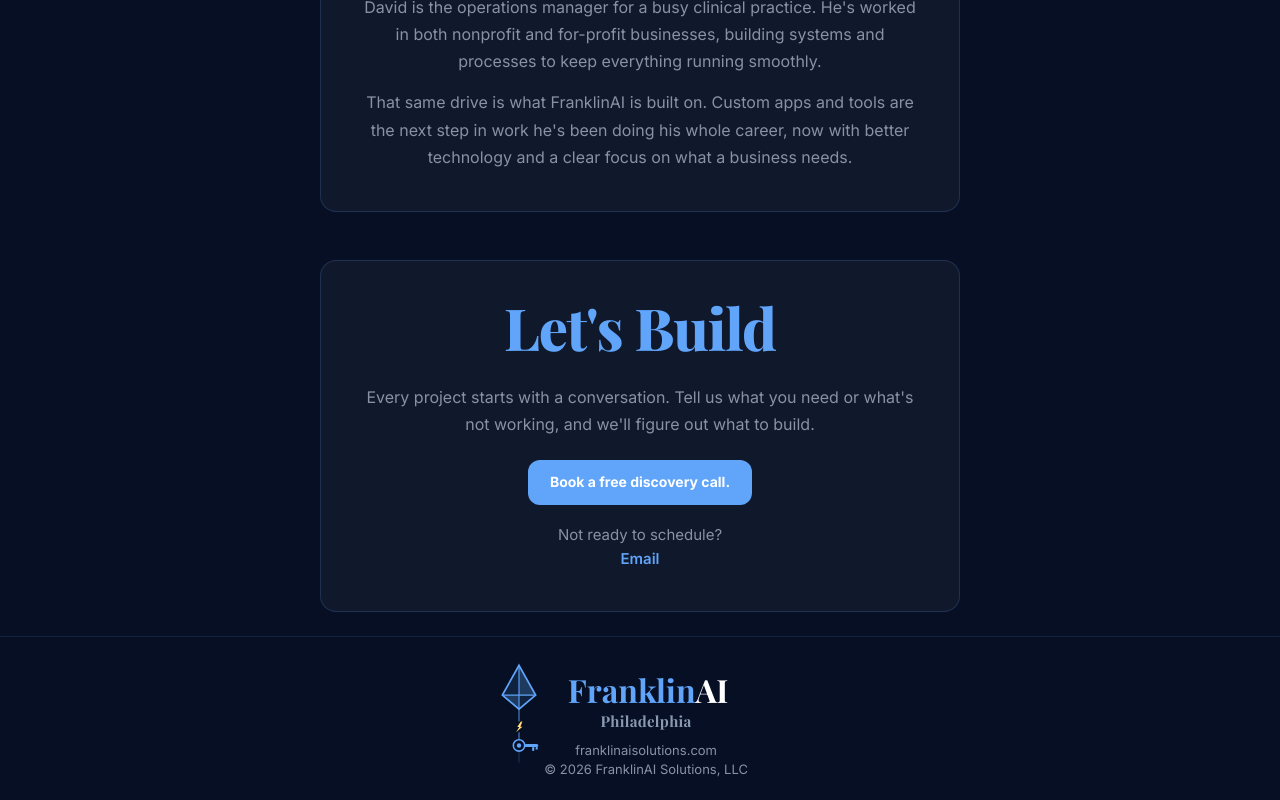
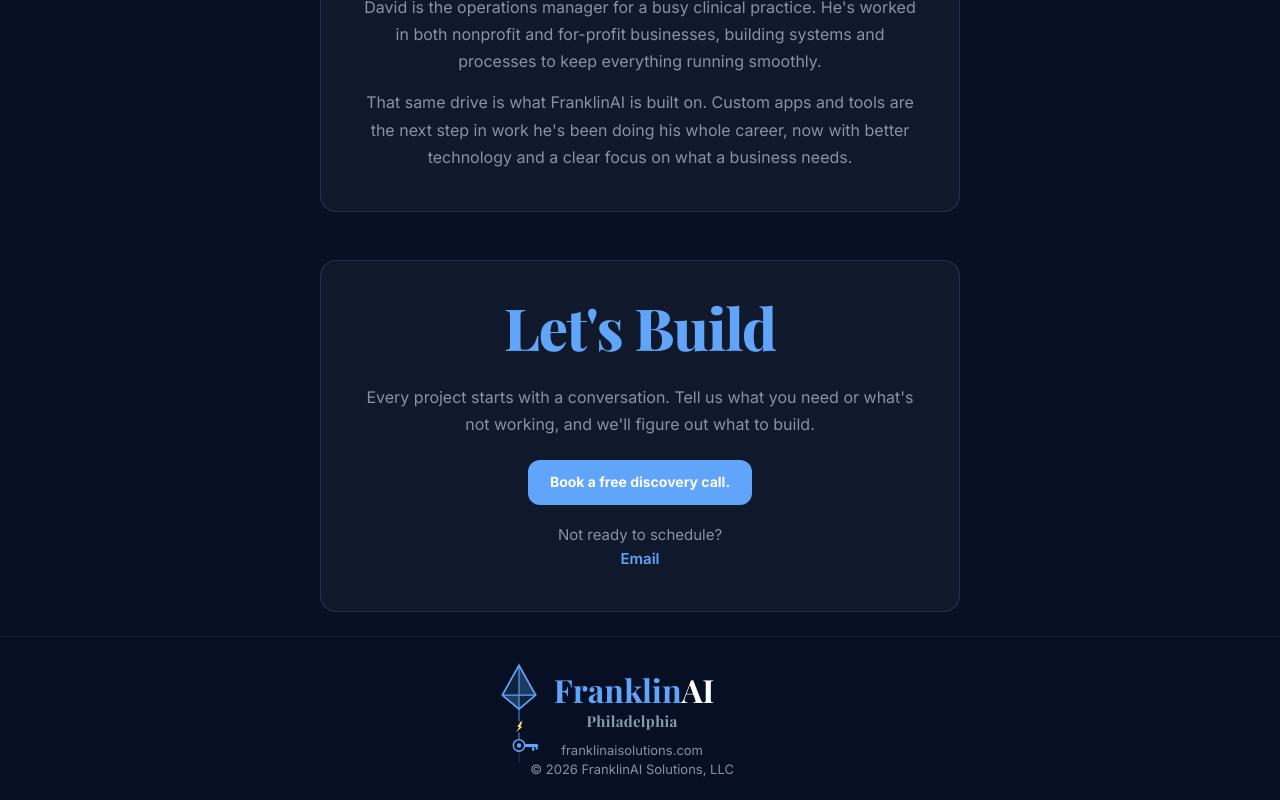
Before and after one commit to besoulful-design/franklinai-v2, a React (Vite) app: page / in a window 1280 px wide. Shown: the part 3184-3984 px from the top of the page. Built offline with nearby package versions, Linux system fonts and the light colour scheme; a web font is replaced by a local one.

Commit message:
Footer: re-snug wordmark to kite after longer legal name widened the text column

```diff
--- a/src/App.jsx
+++ b/src/App.jsx
@@ -410,7 +410,7 @@
           <KiteLogo size={105} />
         </span>
 
-        <div style={{ display: 'flex', flexDirection: 'column', alignItems: 'center', marginTop: '13.16px' }}>
+        <div style={{ display: 'flex', flexDirection: 'column', alignItems: 'center', marginTop: '13.16px', transform: 'translateX(-14px)' }}>
           <a
             href="/"
             style={{
```
